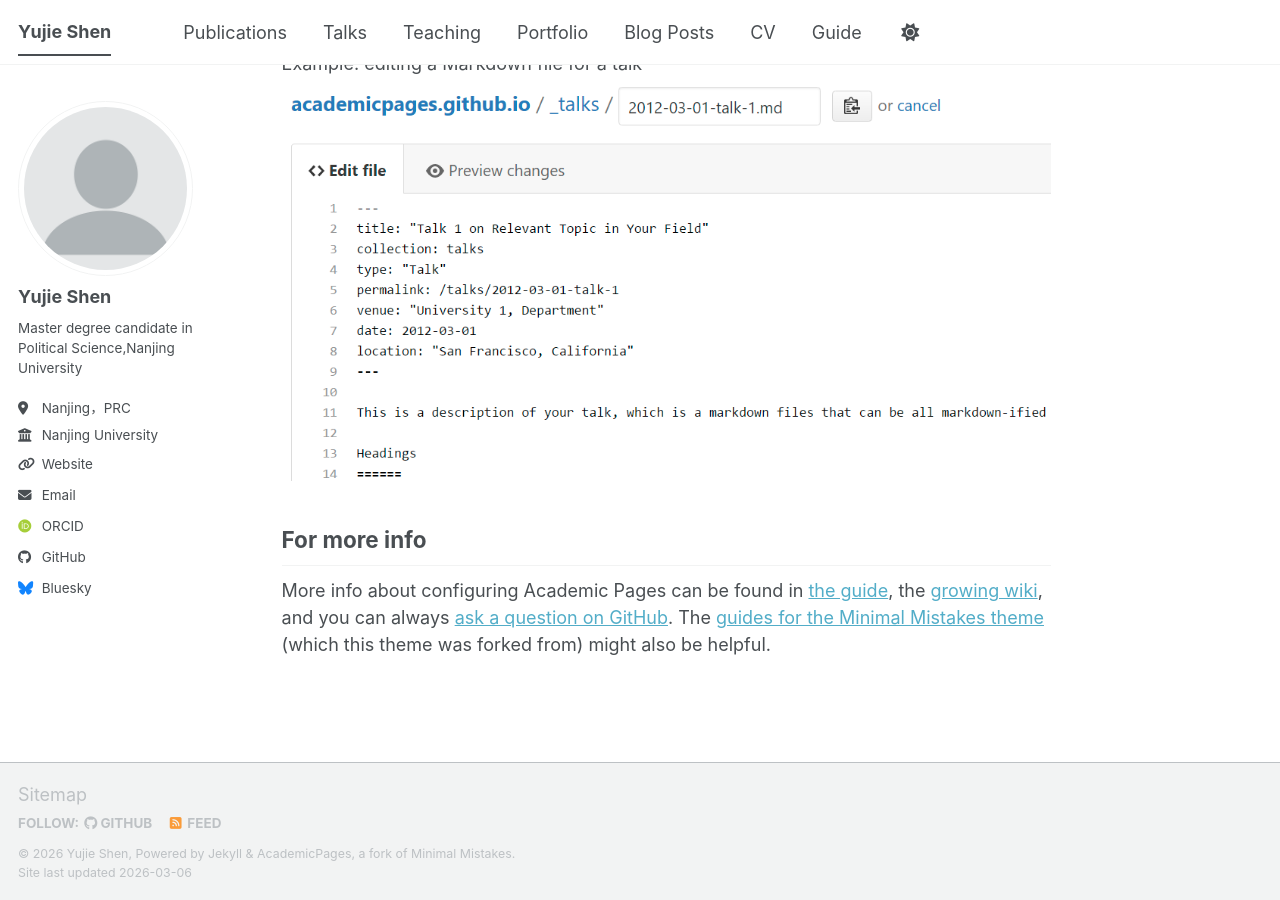
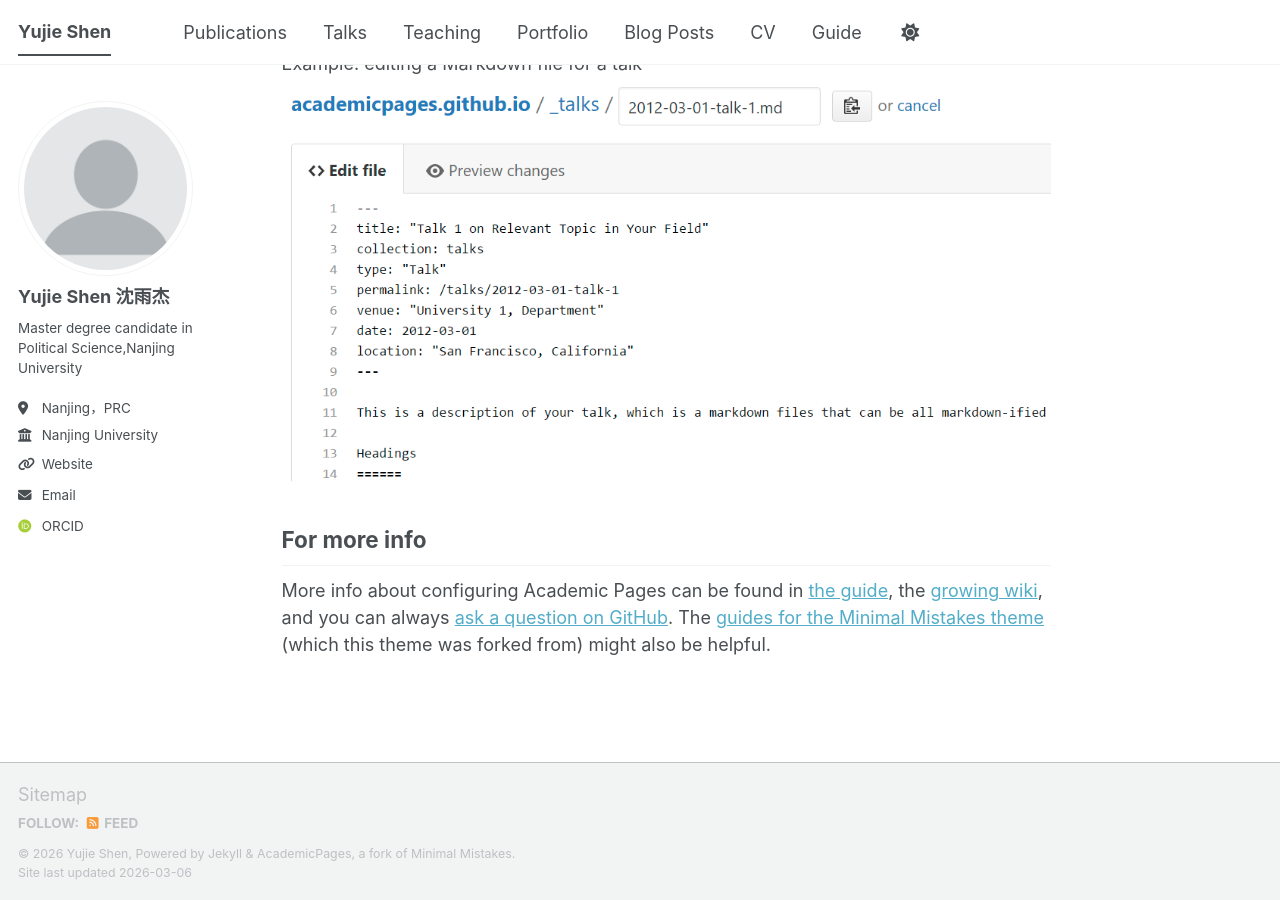
Before and after one commit to SHEN-YUJIE/SHEN-YUJIE.github.io, a Jekyll site: the page built from _pages/about.md, in a window 1280 px wide and 900 px high, scrolled down 2720 px. Built offline with Jekyll 4.4.1, drawn with Linux system fonts in a browser that asks for light colours; some web fonts are replaced; a script bundle is joined from its source files by our own code; library files that are not in the unit come from our copies; some of the changed lines change nothing that is shown.

Commit message:
Update _config.yml

```diff
--- a/_config.yml
+++ b/_config.yml
@@ -24,7 +24,7 @@
 author:
   # Biographic information
   avatar           : "profile.png"
-  name             : "Yujie Shen"
+  name             : "Yujie Shen 沈雨杰"
   pronouns         : # example: "she/her"
   bio              : "Master degree candidate in Political Science,Nanjing University"
   location         : "Nanjing，PRC"
@@ -49,13 +49,13 @@
   bitbucket        : # Username - Update with your username on the site
   codepen          : # Username
   dribbble         : # Username
-  github           : "academicpages"
+  github           :
   kaggle           : # Username
   stackoverflow    : # User number or user number and name (i.e., use "1" or "1/jeff-atwood")
 
   # Social media
   artstation       : # Username
-  bluesky          : "bsky.app" # Replace this with you Bluesky username
+  bluesky          : # Replace this with you Bluesky username
   facebook         : # Username
   flickr           : # Username
   foursquare       : # Username
```
